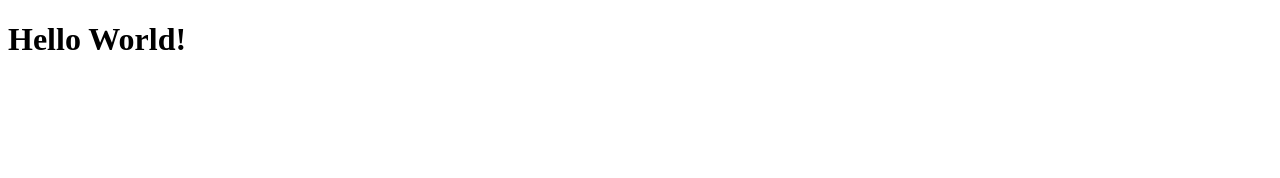
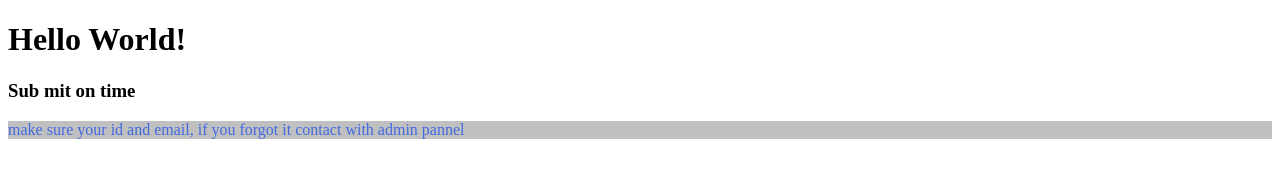
Before and after one commit to S1Emon/my-second-repo, a plain HTML site: page index.html in a window 1280 px wide. Drawn offline with Linux system fonts and the light colour scheme.

Commit message:
added style

```diff
--- a/index.html
+++ b/index.html
@@ -5,9 +5,12 @@
     <meta http-equiv="X-UA-Compatible" content="IE=edge">
     <meta name="viewport" content="width=device-width, initial-scale=1.0">
     <title>My Second Github Repo</title>
+    <link rel="stylesheet" href="style.css">
 </head>
 <body>
     <h1>Hello World!</h1>
+    <h3>Sub mit on time</h3>
+    <p>make sure your id and email, if you forgot it contact with admin pannel</p>
 
 </body>
 </html>
--- /dev/null
+++ b/style.css
@@ -0,0 +1,4 @@
+p{
+    color: royalblue;
+    background-color: silver;
+}
```
